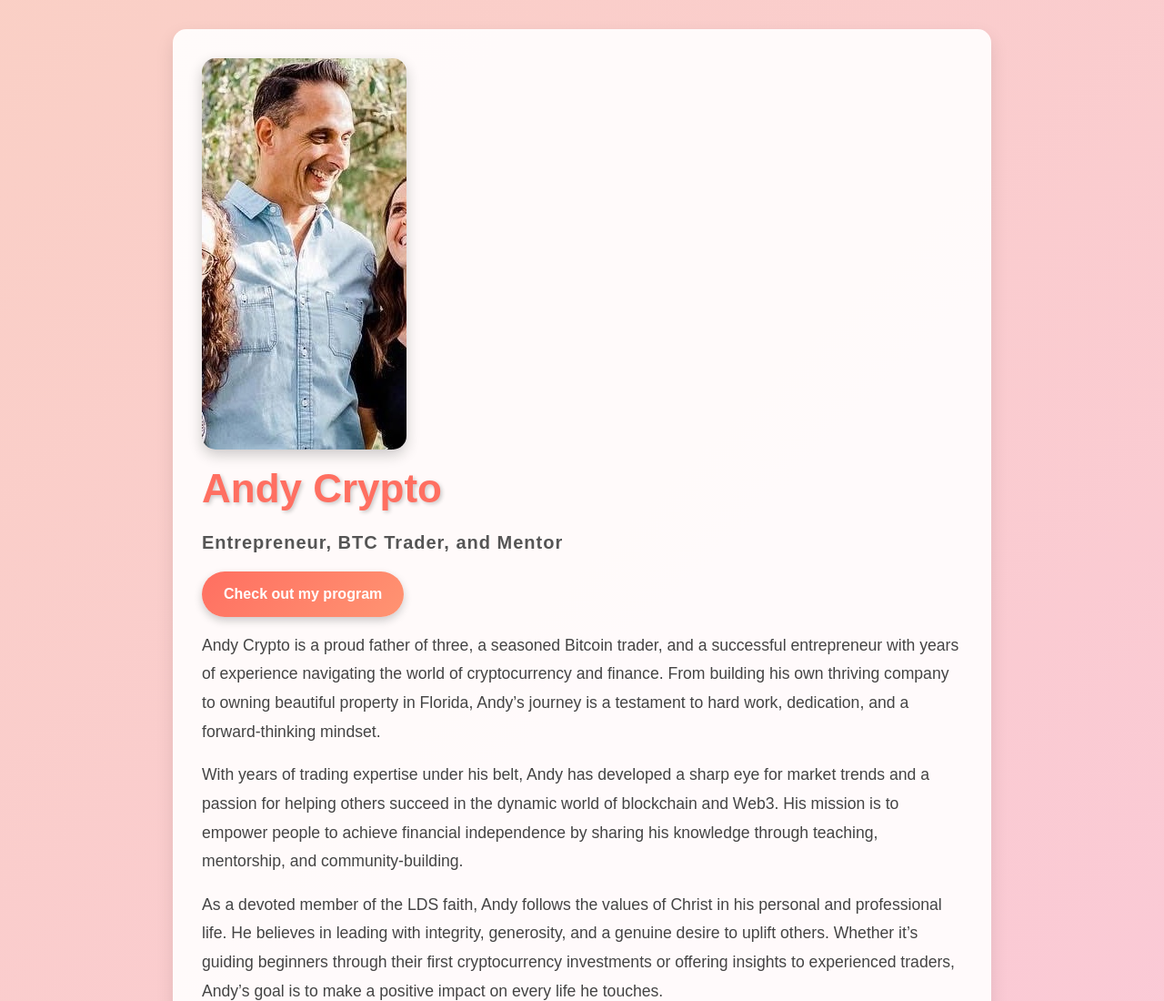
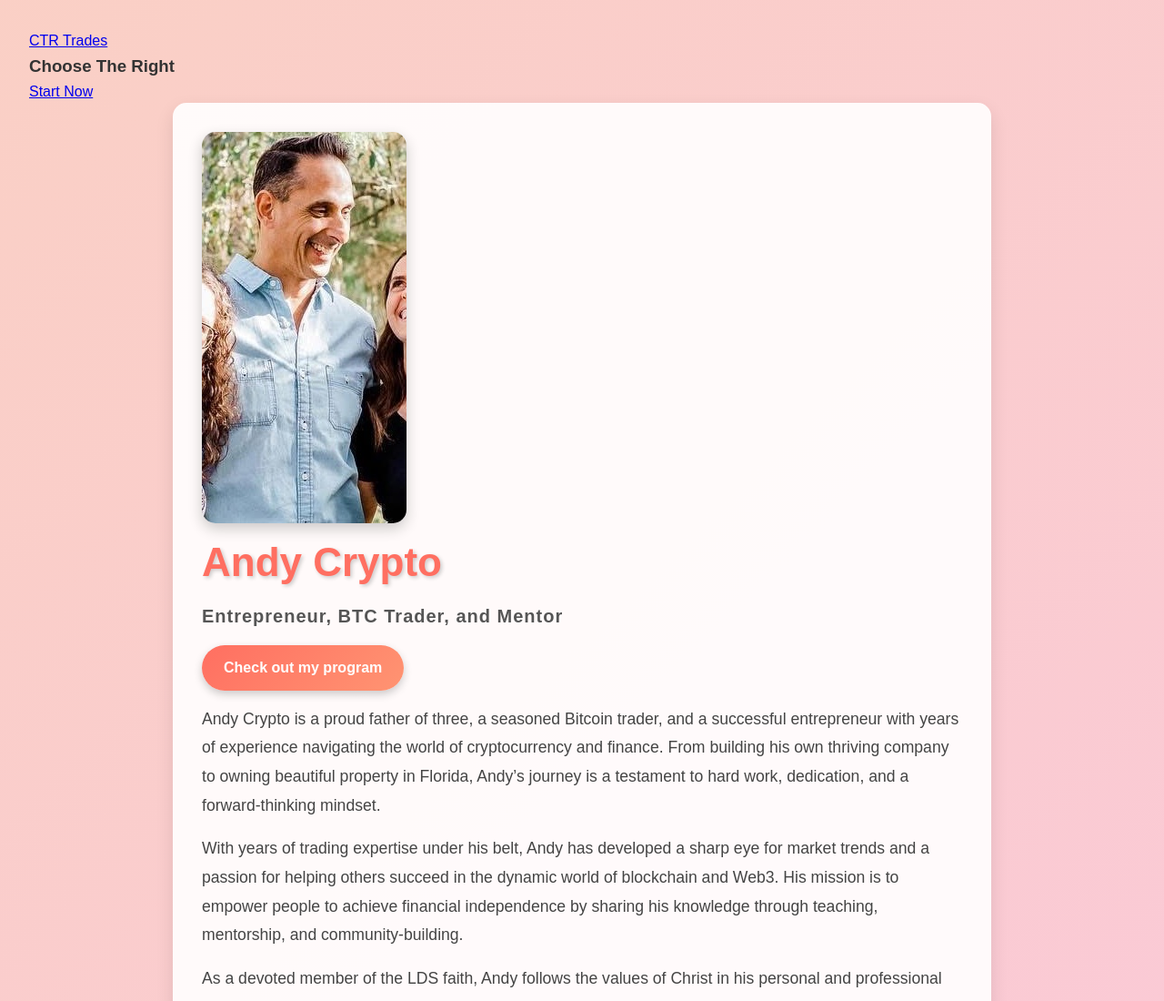
Before and after one commit to lewieville-br/CTR-Trades.github.io, a plain HTML site: page about.html in a window 1280 px wide. Shown: the top 1100 px of the page at 91% size. Drawn offline with Linux system fonts and the light colour scheme.

Commit message:
Update about.html

```diff
--- a/about.html
+++ b/about.html
@@ -5,9 +5,16 @@
   <meta name="viewport" content="width=device-width, initial-scale=1.0">
   <title>Andy Crypto | About Me</title>
   <link rel="stylesheet" href="about.css">
-  <link rel="icon" href="btc.png" type="image/png">
 </head>
 <body>
+  <header class="header">
+    <a href="index.html" style="cursor: pointer;"><div class="logo">CTR Trades</div></a>
+    <h3 class="slogan">Choose The Right</h3>
+    <nav class="nav">
+        <a href="index.html/#pricing">Start Now</a>
+    </nav>
+</header>
+
   <div class="container">
     <div class="profile">
       <img class="profile-image" src="imgs/andy-profile1.jpg" alt="Andy Crypto">
```
